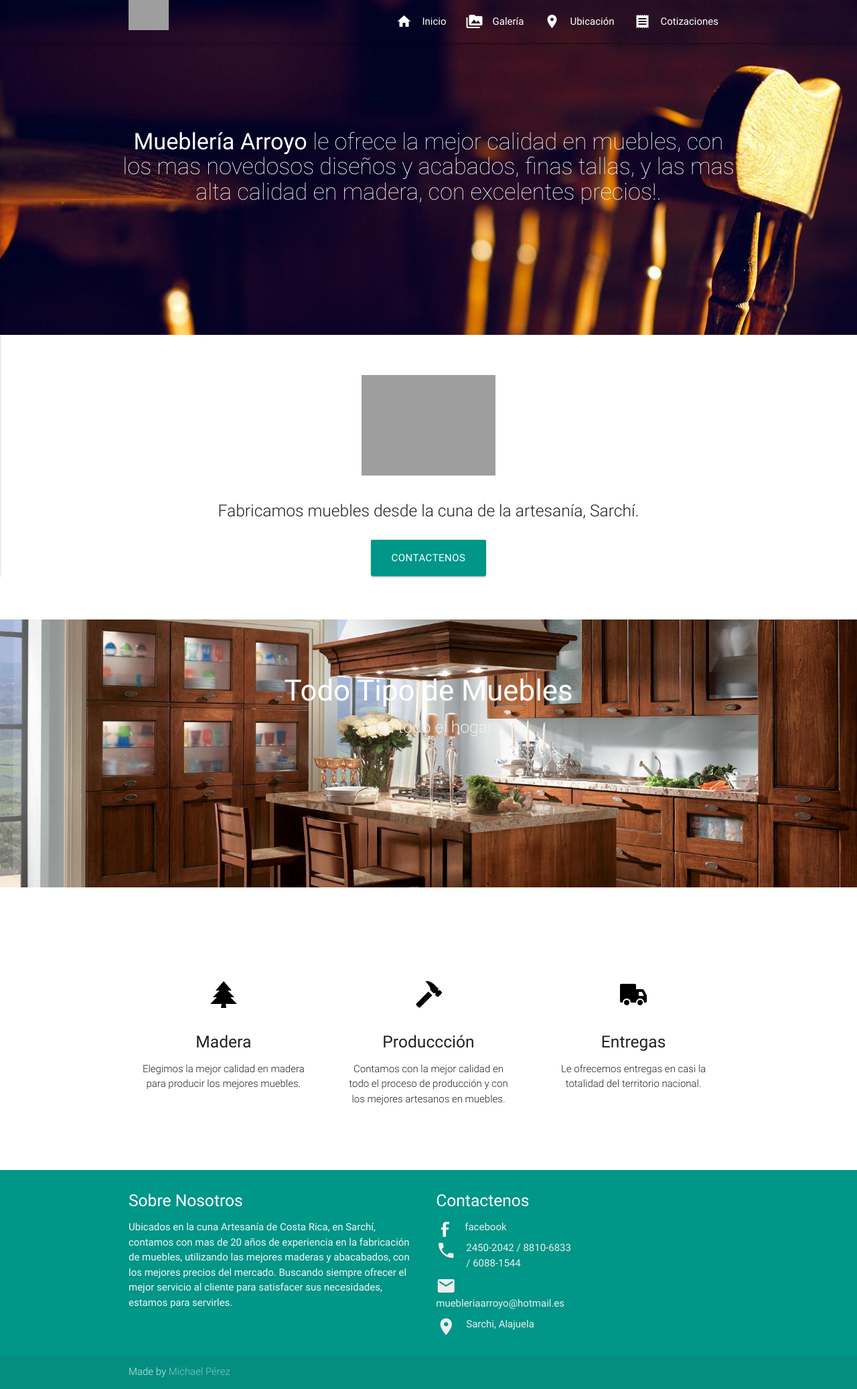
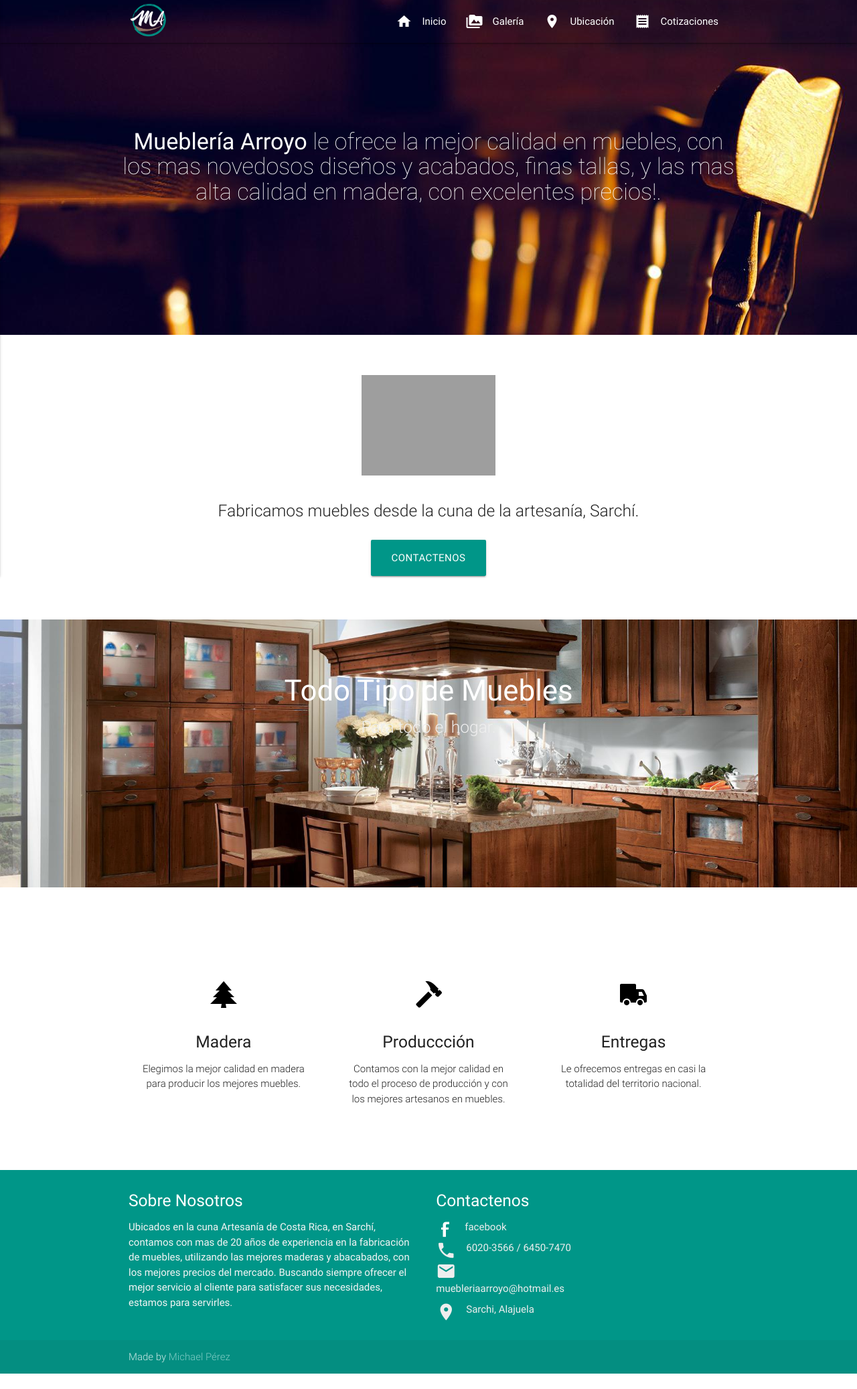
Before and after one commit to michaelperez08/muebleriaarroyowebpage, a PHP site: page / in a window 1280 px wide. Shown: the whole page at 67% size. After the commit the page ends 2051 px from the top, so only its background shows below. Run offline with PHP 8.4, Linux system fonts and the light colour scheme; some libraries are stand-ins or nearby versions; grey boxes are pictures that could not be loaded.

Commit message:
Mino changes

```diff
--- a/admin_galeria.php
+++ b/admin_galeria.php
@@ -259,7 +259,7 @@ if(!isset($_SESSION['username'])) {
             <h5 class="white-text">Contactenos</h5>
             <ul class="contactenos">
               <li><a class="grey-text text-lighten-3" href="https://www.facebook.com/muebleriaarroyo/" target="_blank"><i class="tiny material-icons left" style="width:28px;"><img src="img/facebook-2.png" class="responsive-img"></i>facebook</a></li>
-              <li><a class="grey-text text-lighten-3" href="#!"><i class="small material-icons left">phone</i>2450-2042 / 8810-6833 / 6088-1544</a></li>
+              <li><a class="grey-text text-lighten-3" href="#!"><i class="small material-icons left">phone</i>6020-3566 / 6450-7470</a></li>
               <li><a class="grey-text text-lighten-3" href="#!"><i class="small material-icons left">mail</i>muebleriaarroyo@hotmail.es</a></li>
               <li><a class="grey-text text-lighten-3" href="#!"><i class="small material-icons left">room</i>Sarchi, Alajuela</a></li>
             </ul>
--- a/cotizacion.php
+++ b/cotizacion.php
@@ -146,7 +146,7 @@
             <h5 class="white-text">Contactenos</h5>
             <ul class="contactenos">
               <li><a class="grey-text text-lighten-3" href="https://www.facebook.com/muebleriaarroyo/" target="_blank"><i class="tiny material-icons left" style="width:28px;"><img src="img/facebook-2.png" class="responsive-img"></i>facebook</a></li>
-              <li><a class="grey-text text-lighten-3" href="#!"><i class="small material-icons left">phone</i>2450-2042 / 8810-6833 / 6088-1544</a></li>
+              <li><a class="grey-text text-lighten-3" href="#!"><i class="small material-icons left">phone</i>6020-3566 / 6450-7470</a></li>
               <li><a class="grey-text text-lighten-3" href="#!"><i class="small material-icons left">mail</i>muebleriaarroyo@hotmail.es</a></li>
               <li><a class="grey-text text-lighten-3" href="#!"><i class="small material-icons left">room</i>Sarchi, Alajuela</a></li>
             </ul>
--- a/email.html
+++ b/email.html
@@ -71,7 +71,7 @@
             <h5 class="white-text">Contactenos</h5>
             <ul class="contactenos">
               <li><a class="grey-text text-lighten-3" href="https://www.facebook.com/muebleriaarroyo/" target="_blank"><i class="tiny material-icons left" style="width:28px;"><img src="img/facebook-2.png" class="responsive-img"></i>facebook</a></li>
-              <li><a class="grey-text text-lighten-3" href="#!"><i class="small material-icons left">phone</i>2450-2042 / 8810-6833 / 6088-1544</a></li>
+              <li><a class="grey-text text-lighten-3" href="#!"><i class="small material-icons left">phone</i>6020-3566 / 6450-7470</a></li>
               <li><a class="grey-text text-lighten-3" href="#!"><i class="small material-icons left">mail</i>muebleriaarroyo@hotmail.es</a></li>
               <li><a class="grey-text text-lighten-3" href="#!"><i class="small material-icons left">room</i>Sarchi, Alajuela</a></li>
             </ul>
--- a/galeria.html
+++ b/galeria.html
@@ -179,7 +179,7 @@ Ubicados en la cuna Artesanía de Costa Rica, en Sarchí, contamos con mas de 20
           <h5 class="white-text">Contactenos</h5>
           <ul class="contactenos">
             <li><a class="grey-text text-lighten-3" href="https://www.facebook.com/muebleriaarroyo/" target="_blank"><i class="tiny material-icons left" style="width:28px;"><img src="img/facebook-2.png" class="responsive-img"></i>facebook</a></li>
-						<li><a class="grey-text text-lighten-3" href="#!"><i class="small material-icons left">phone</i>2450-2042 / 8810-6833 / 6088-1544</a></li>
+						<li><a class="grey-text text-lighten-3" href="#!"><i class="small material-icons left">phone</i>6020-3566 / 6450-7470</a></li>
 						<li><a class="grey-text text-lighten-3" href="#!"><i class="small material-icons left">mail</i>muebleriaarroyo@hotmail.es</a></li>
 						<li><a class="grey-text text-lighten-3" href="#!"><i class="small material-icons left">room</i>Sarchi, Alajuela</a></li>
           </ul>
--- a/index.html
+++ b/index.html
@@ -150,7 +150,7 @@
           <h5 class="white-text">Contactenos</h5>
           <ul class="contactenos">
             <li><a class="grey-text text-lighten-3" href="https://www.facebook.com/muebleriaarroyo/" target="_blank"><i class="tiny material-icons left" style="width:28px;"><img src="img/facebook-2.png" class="responsive-img"></i>facebook</a></li>
-						<li><a class="grey-text text-lighten-3" href="#!"><i class="small material-icons left">phone</i>2450-2042 / 8810-6833 / 6088-1544</a></li>
+						<li><a class="grey-text text-lighten-3" href="#!"><i class="small material-icons left">phone</i>6020-3566 / 6450-7470</a></li>
 						<li><a class="grey-text text-lighten-3" href="#!"><i class="small material-icons left">mail</i>muebleriaarroyo@hotmail.es</a></li>
 						<li><a class="grey-text text-lighten-3" href="#!"><i class="small material-icons left">room</i>Sarchi, Alajuela</a></li>
           </ul>
--- a/login.html
+++ b/login.html
@@ -69,7 +69,7 @@
             <h5 class="white-text">Contactenos</h5>
             <ul class="contactenos">
               <li><a class="grey-text text-lighten-3" href="https://www.facebook.com/muebleriaarroyo/" target="_blank"><i class="tiny material-icons left" style="width:28px;"><img src="img/facebook-2.png" class="responsive-img"></i>facebook</a></li>
-              <li><a class="grey-text text-lighten-3" href="#!"><i class="small material-icons left">phone</i>2450-2042 / 8810-6833 / 6088-1544</a></li>
+              <li><a class="grey-text text-lighten-3" href="#!"><i class="small material-icons left">phone</i>6020-3566 / 6450-7470</a></li>
               <li><a class="grey-text text-lighten-3" href="#!"><i class="small material-icons left">mail</i>muebleriaarroyo@hotmail.es</a></li>
               <li><a class="grey-text text-lighten-3" href="#!"><i class="small material-icons left">room</i>Sarchi, Alajuela</a></li>
             </ul>
--- a/ubicacion.html
+++ b/ubicacion.html
@@ -63,7 +63,7 @@
           <h5 class="white-text">Contactenos</h5>
           <ul class="contactenos">
             <li><a class="grey-text text-lighten-3" href="https://www.facebook.com/muebleriaarroyo/" target="_blank"><i class="tiny material-icons left" style="width:28px;"><img src="img/facebook-2.png" class="responsive-img"></i>facebook</a></li>
-						<li><a class="grey-text text-lighten-3" href="#!"><i class="small material-icons left">phone</i>2450-2042 / 8810-6833 / 6088-1544</a></li>
+						<li><a class="grey-text text-lighten-3" href="#!"><i class="small material-icons left">phone</i>6020-3566 / 6450-7470</a></li>
 						<li><a class="grey-text text-lighten-3" href="#!"><i class="small material-icons left">mail</i>muebleriaarroyo@hotmail.es</a></li>
 						<li><a class="grey-text text-lighten-3" href="#!"><i class="small material-icons left">room</i>Sarchi, Alajuela</a></li>
           </ul>
```
Also changed, not shown: img/LogoMueblería-01.png (added).
